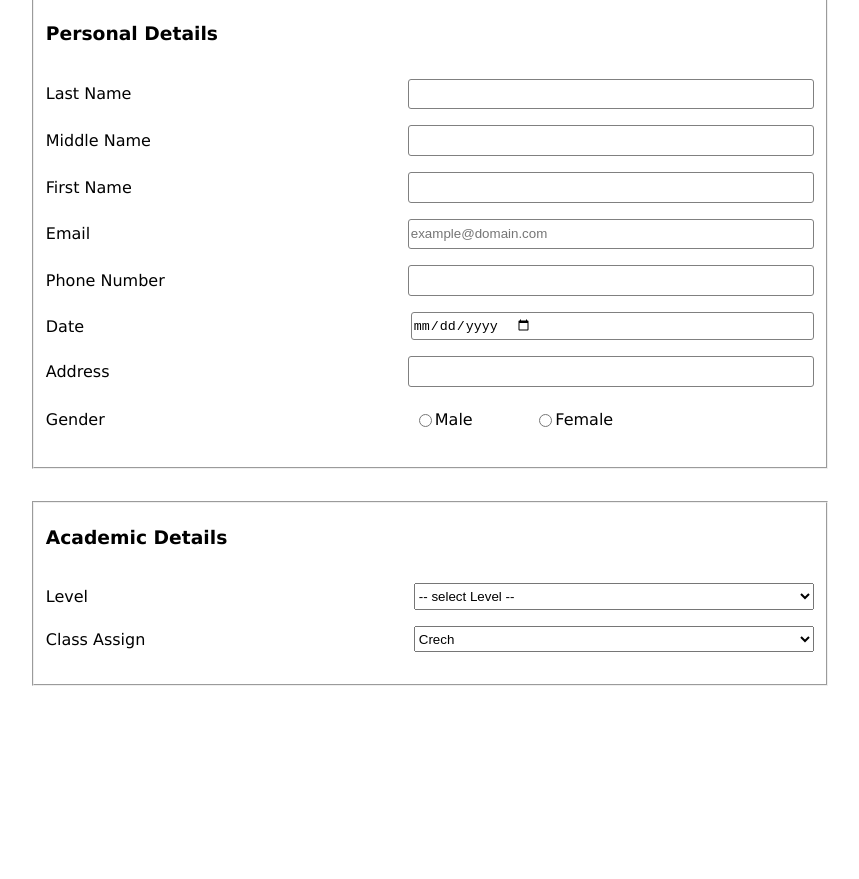
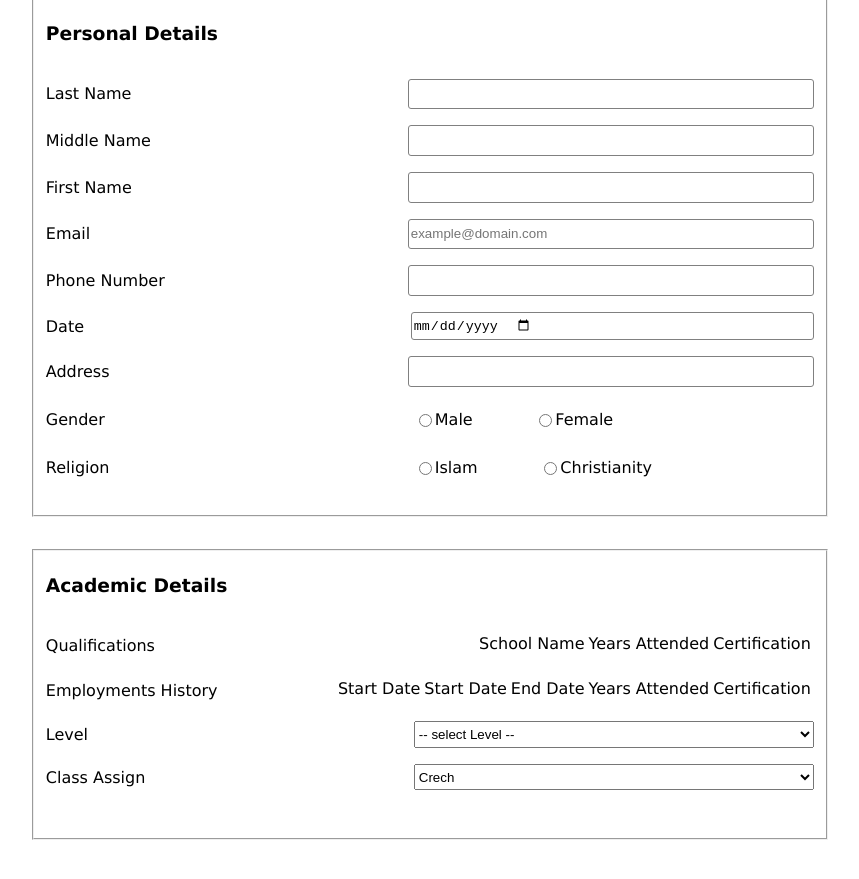
Before and after one commit to Hayzedd-A/School_App, a plain HTML site: page register_staff/index.html in a window 1280 px wide. Shown: the part 155-1034 px from the top of the page, without its empty margins (199-1058 px from the left). Before the commit the page ends 929 px from the top, so only its background shows below. Drawn offline with Linux system fonts and the light colour scheme.

Commit message:
staff registration page update

```diff
--- a/register_staff/index.html
+++ b/register_staff/index.html
@@ -47,10 +47,55 @@
                         <input type="radio" value="male" name="gender">Male
                         <input type="radio" value="female" name="gender">Female
                     </span>
+                </label>
+                <label for="religion">Religion
+                    <span>
+                        <input type="radio" value="Islam" name="religion">Islam
+                        <input type="radio" value="Christianity" name="religion">Christianity
+                    </span>
+                </label>
 
             </fieldset>
             <fieldset>
                 <h3>Academic Details</h3>
+
+                <label for="Qualification">Qualifications
+                    <table>
+                        <thead>
+                            <tr>
+                                <td>School Name</td>
+                                <td>Years Attended</td>
+                                <td>Certification</td>
+                            </tr>
+                        </thead>
+                        <tbody>
+                            <tr>
+                                <td></td>
+                                <td></td>
+                                <td></td>
+                            </tr>
+                        </tbody>
+                    </table>
+                </label>
+                <label for="employments">Employments History
+                    <table>
+                        <thead>
+                            <tr>
+                                <td>Start Date</td>
+                                <td>Start Date</td>
+                                <td>End Date</td>
+                                <td>Years Attended</td>
+                                <td>Certification</td>
+                            </tr>
+                        </thead>
+                        <tbody>
+                            <tr>
+                                <td></td>
+                                <td></td>
+                                <td></td>
+                            </tr>
+                        </tbody>
+                    </table>
                 </label>
                 <label for="classLevel">Level
                     <select name="classLevel" id="classLevel">
@@ -72,10 +117,16 @@
                         <option value="pry1">Primary 4</option>
                         <option value="pry1">Primary 5</option>
                         <option value="pry1">Primary 6</option>
-                        <option value="pry1">Jss 1</option>
-                        <option value="pry1">Jss 1</option>
-                        <option value="pry1">Jss 1</option>
+                        <option value="pry1">JSS 1</option>
+                        <option value="pry1">JSS 2</option>
+                        <option value="pry1">JSS 3</option>
+                        <option value="pry1">SSS 1</option>
+                        <option value="pry1">SSS 2</option>
+                        <option value="pry1">SSS 3</option>
                     </select>
+                </label>
+                <label for="subjectTeaching">
+
                 </label>
             </fieldset>
         </form>
```
